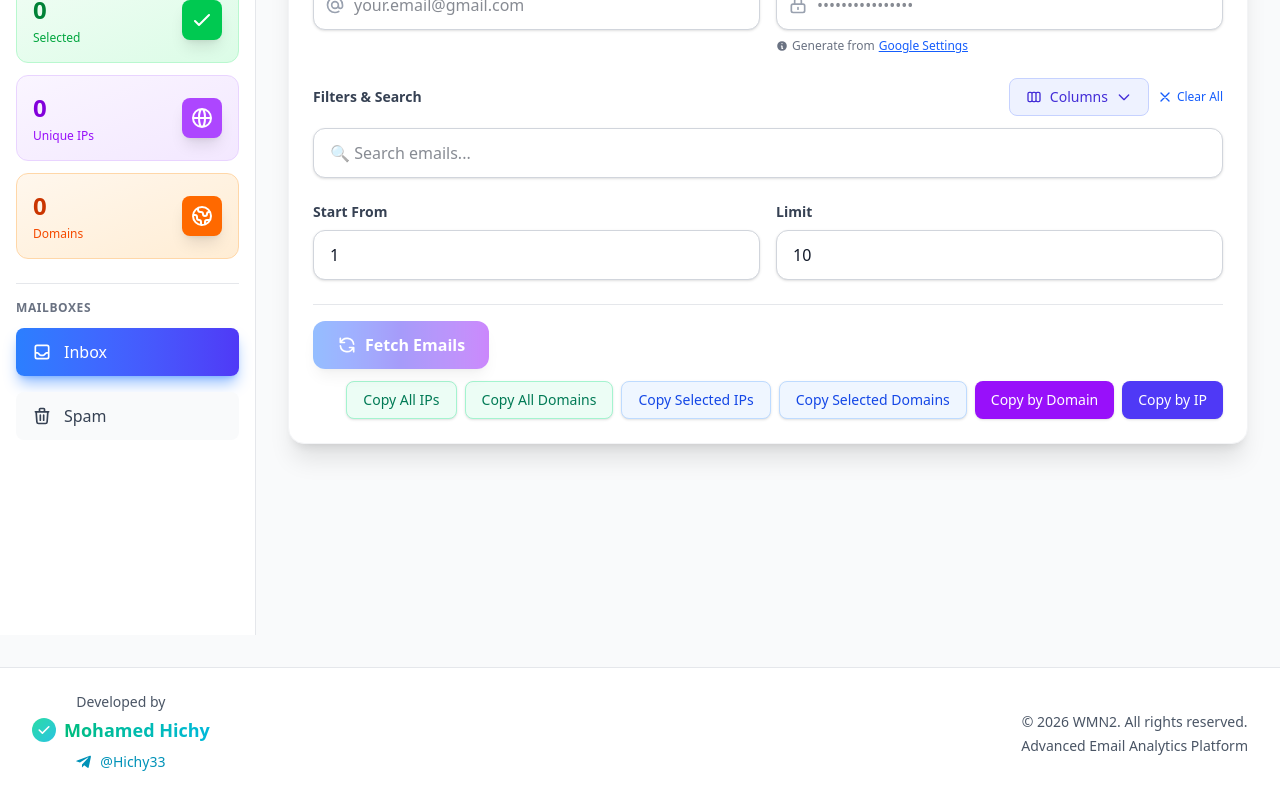
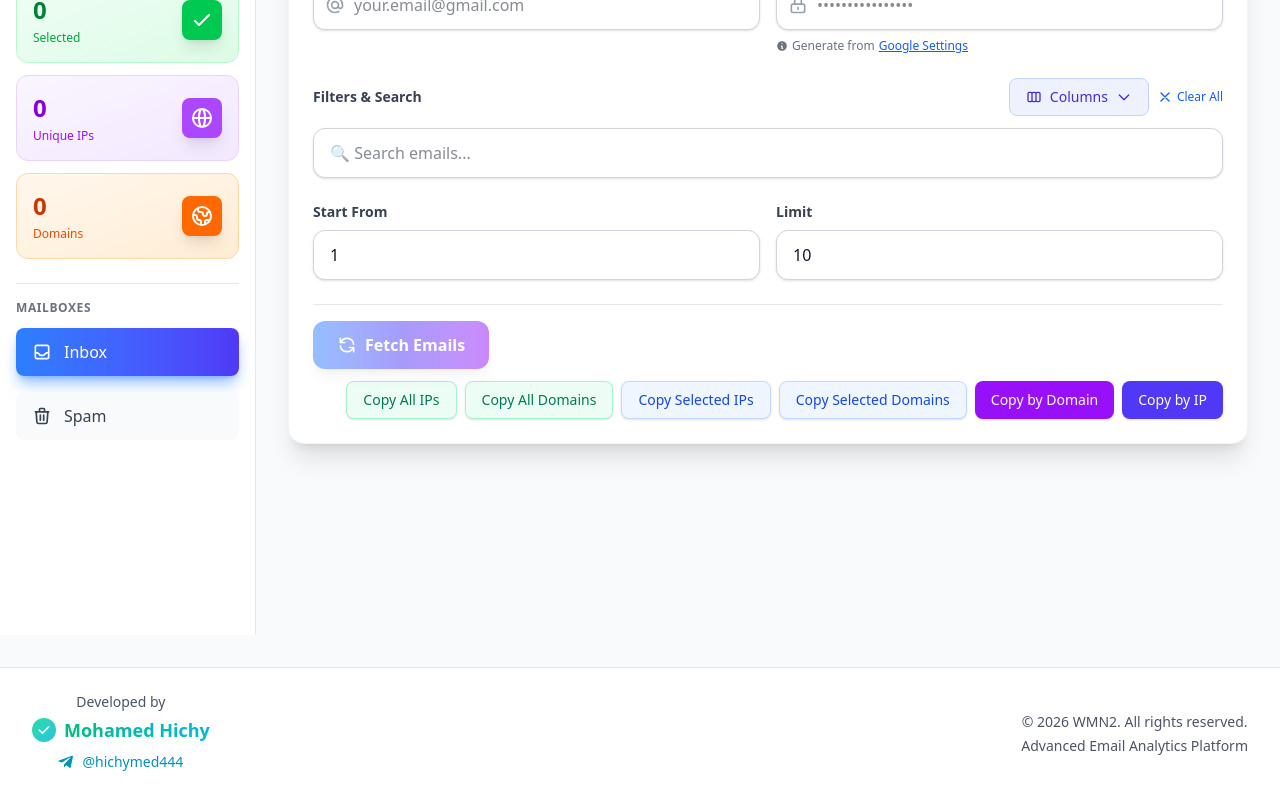
Before and after one commit to mohamedhichy11/extractions-wmn2, a Next.js app: page / in a window 1280 px wide. Shown: the part 230-1030 px from the top of the page. Built offline with nearby package versions, Linux system fonts and the light colour scheme.

Commit message:
Update EmailClientEnhanced.tsx

```diff
--- a/app/components/EmailClientEnhanced.tsx
+++ b/app/components/EmailClientEnhanced.tsx
@@ -1107,7 +1107,7 @@ export default function EmailClientEnhanced() {
 
               {/* Telegram link */}
               <a
-                href="https://t.me/Hichy33"
+                href="https://t.me/hichymed444"
                 target="_blank"
                 rel="noopener noreferrer"
                 className={`mt-2 inline-flex items-center gap-2 text-sm font-medium transition-colors ${
@@ -1123,7 +1123,7 @@ export default function EmailClientEnhanced() {
                 >
                   <path d="M9.04 15.84 8.9 19.8c.51 0 .73-.22 1-.48l2.4-2.28 4.97 3.64c.91.5 1.56.24 1.8-.84l3.26-15.3c.33-1.54-.56-2.14-1.45-1.8L1.63 9.58c-1.5.58-1.48 1.42-.27 1.8l4.6 1.44L17.8 5.3c.56-.37 1.07-.17.65.2" />
                 </svg>
-                @Hichy33
+                @hichymed444
               </a>
             </div>
 
```
